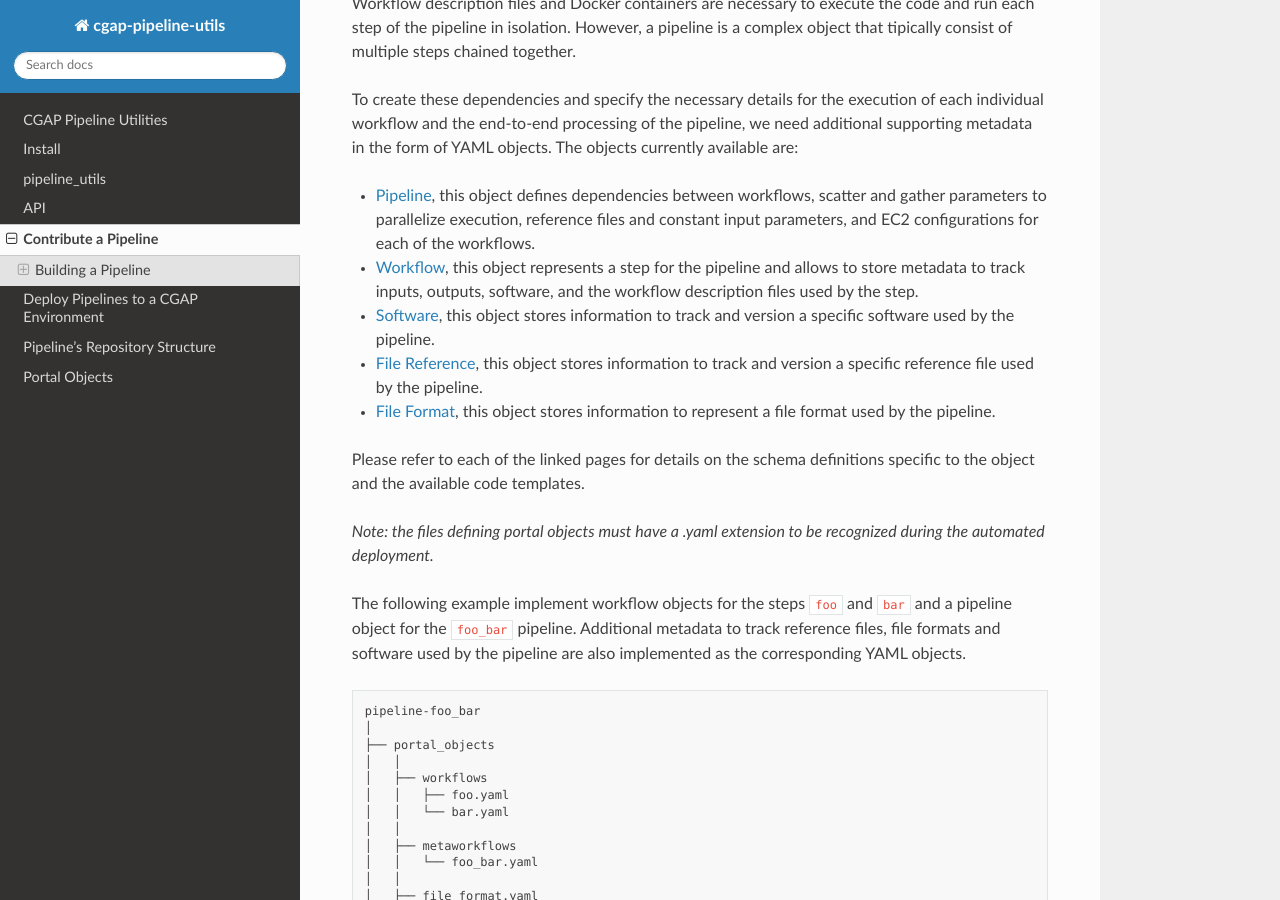
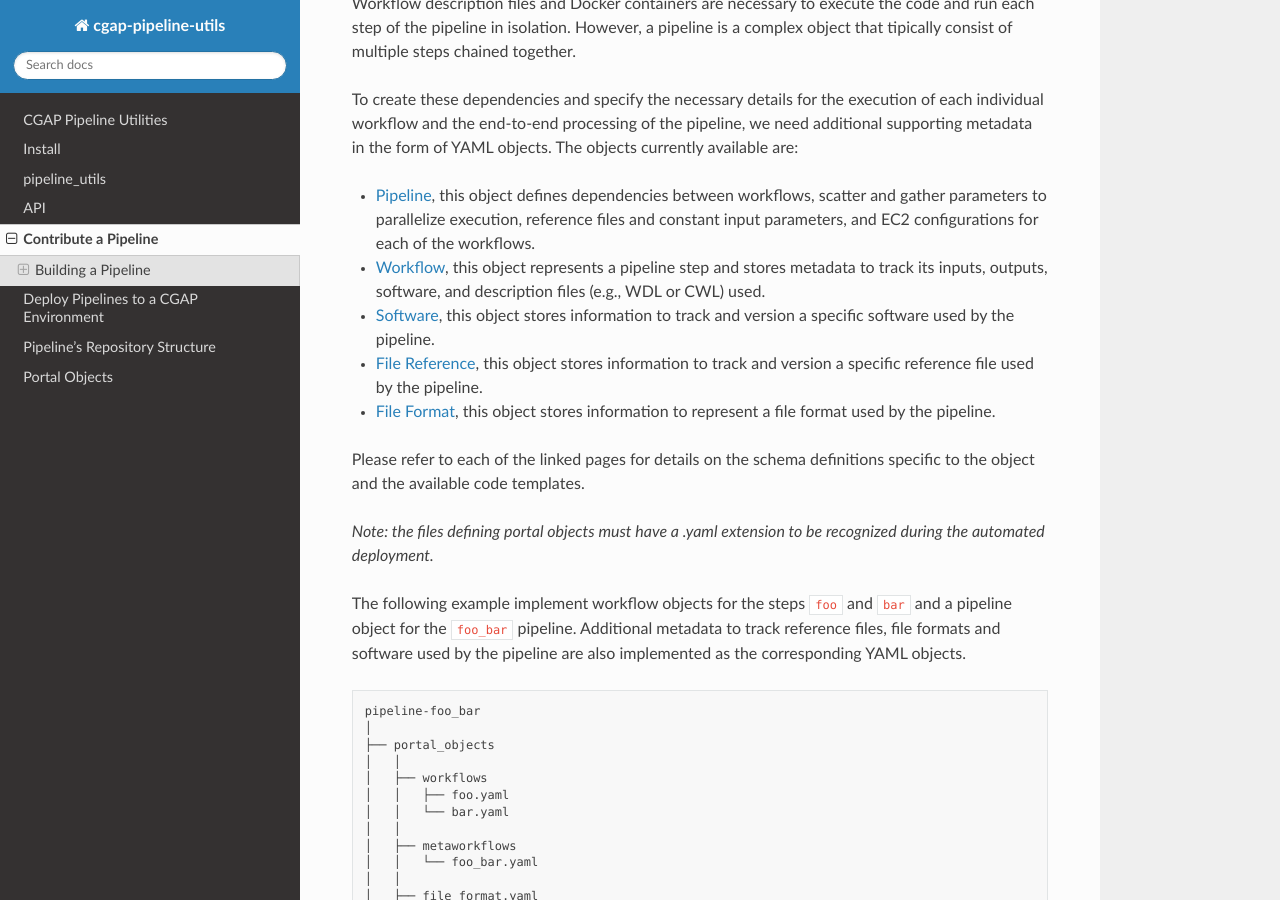
Before and after one commit to smaht-dac/smaht-pipeline-utils, a Sphinx documentation site: the page built from docs/contribute_pipeline.rst, in a window 1280 px wide and 900 px high, scrolled down 1978 px. Built offline with Sphinx 7.4.7 and the Read the Docs theme 2.0.0, drawn with Linux system fonts in a browser that asks for light colours.

Commit message:
Update docs/contribute_pipeline.rst
Co-authored-by: drio18 <58236592+drio18@users.noreply.github.com>

```diff
--- a/docs/contribute_pipeline.rst
+++ b/docs/contribute_pipeline.rst
@@ -92,7 +92,7 @@ The objects currently available are:
 - :ref:`Pipeline <metaworkflow>`,
   this object defines dependencies between workflows, scatter and gather parameters to parallelize execution, reference files and constant input parameters, and EC2 configurations for each of the workflows.
 - :ref:`Workflow <workflow>`,
-  this object represents a step for the pipeline and allows to store metadata to track inputs, outputs, software, and the workflow description files used by the step.
+  this object represents a pipeline step and stores metadata to track its inputs, outputs, software, and description files (e.g., WDL or CWL) used.
 - :ref:`Software <software>`,
   this object stores information to track and version a specific software used by the pipeline.
 - :ref:`File Reference <file_reference>`,
```
